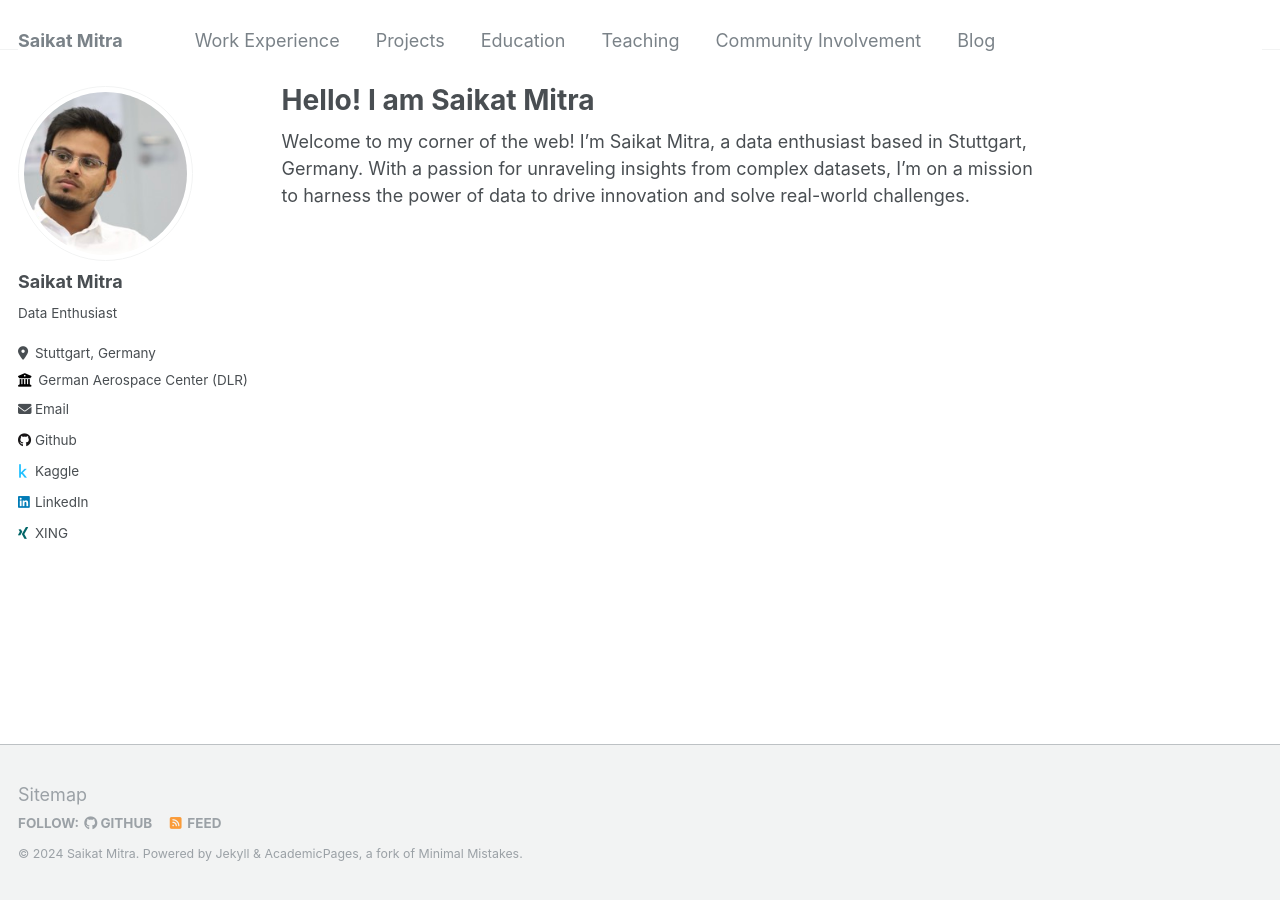
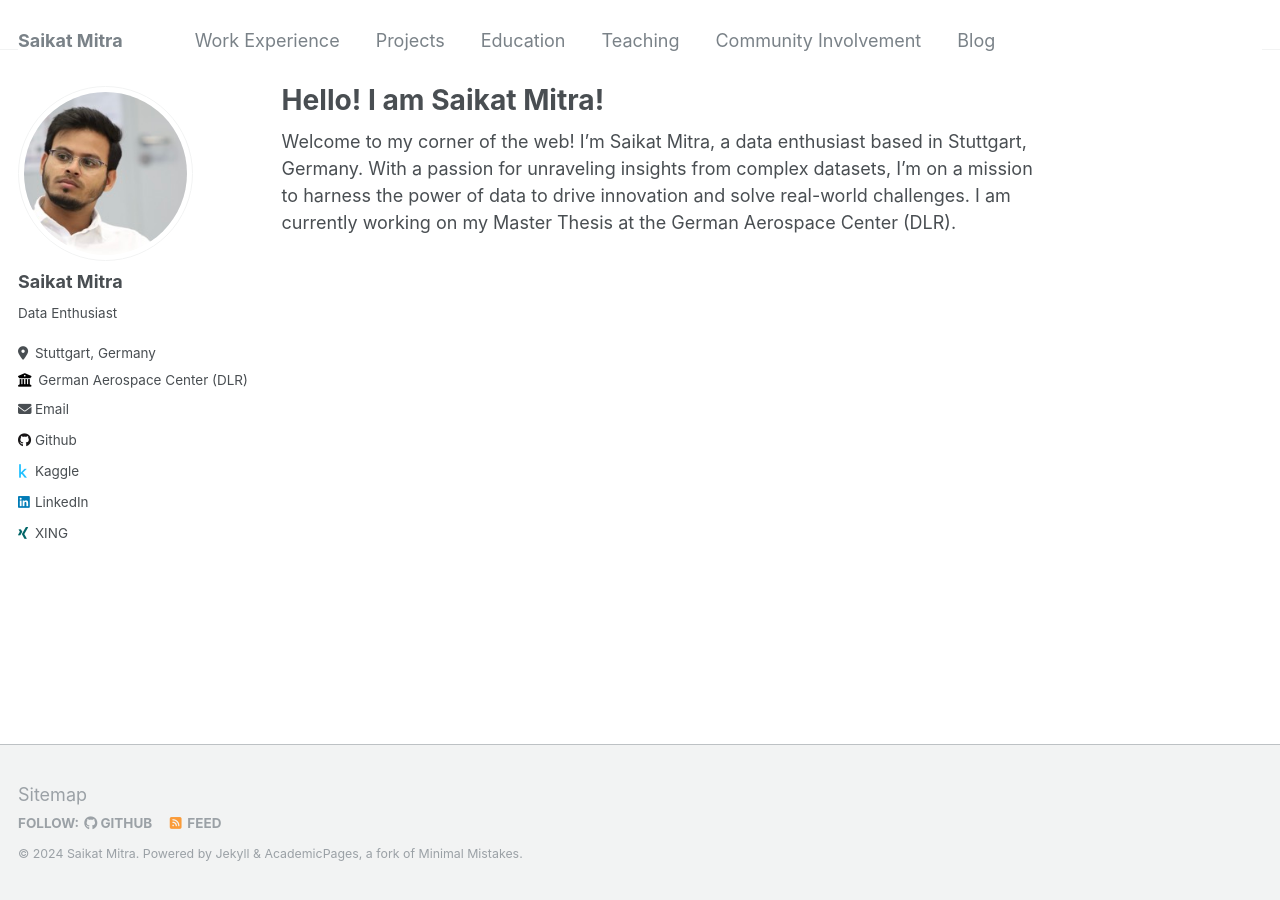
Before and after one commit to saikatmitra1998/saikatmitra1998.github.io, a Jekyll site: the page built from _pages/about.md, in a window 1280 px wide. Built offline with Jekyll 4.4.1, drawn with Linux system fonts in a browser that asks for light colours.

Commit message:
Update about.md

```diff
--- a/_pages/about.md
+++ b/_pages/about.md
@@ -1,10 +1,13 @@
 ---
 permalink: /
-title: "Hello! I am Saikat Mitra"
+title: "Hello! I am Saikat Mitra!"
 author_profile: true
 redirect_from:
   - /about/
   - /about.html
 ---
 
-Welcome to my corner of the web! I'm Saikat Mitra, a data enthusiast based in Stuttgart, Germany. With a passion for unraveling insights from complex datasets, I'm on a mission to harness the power of data to drive innovation and solve real-world challenges.
+
+
+
+Welcome to my corner of the web! I'm Saikat Mitra, a data enthusiast based in Stuttgart, Germany. With a passion for unraveling insights from complex datasets, I'm on a mission to harness the power of data to drive innovation and solve real-world challenges. I am currently working on my Master Thesis at the German Aerospace Center (DLR).
```
